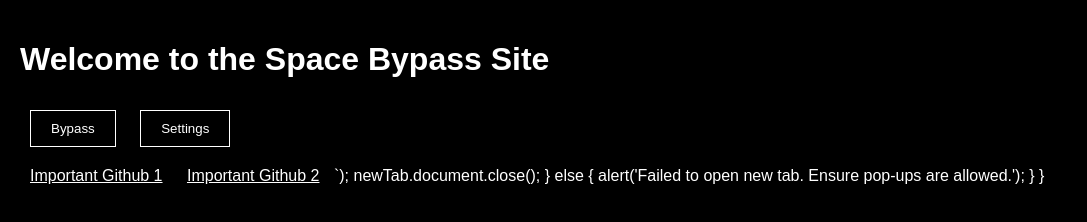
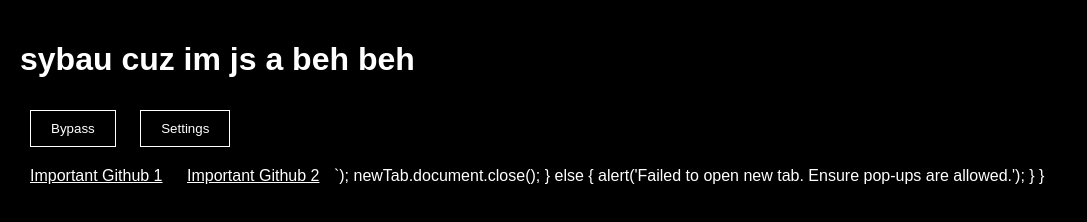
Before and after one commit to behbehchat/SYBAU, a plain HTML site: page index.html in a window 1280 px wide. Shown: the whole page, without its empty margins (0-1087 px from the left). Drawn offline with Linux system fonts and the light colour scheme.

Commit message:
Update index.html

```diff
--- a/index.html
+++ b/index.html
@@ -3,7 +3,7 @@
 <head>
     <meta charset="UTF-8">
     <meta name="viewport" content="width=device-width, initial-scale=1.0">
-    <title>My Space Site</title>
+    <title>im just a beh beh site</title>
     <style>
         body {
             background-color: black;
@@ -61,7 +61,7 @@
 <body>
     <div class="stars"></div>
 
-    <h1>Welcome to the Space Bypass Site</h1>
+    <h1>sybau cuz im js a beh beh</h1>
 
     <button onclick="window.location.href = 'chrome://serviceworker-internals/'">Bypass</button>
     <button onclick="toggleSettings()">Settings</button>
```
